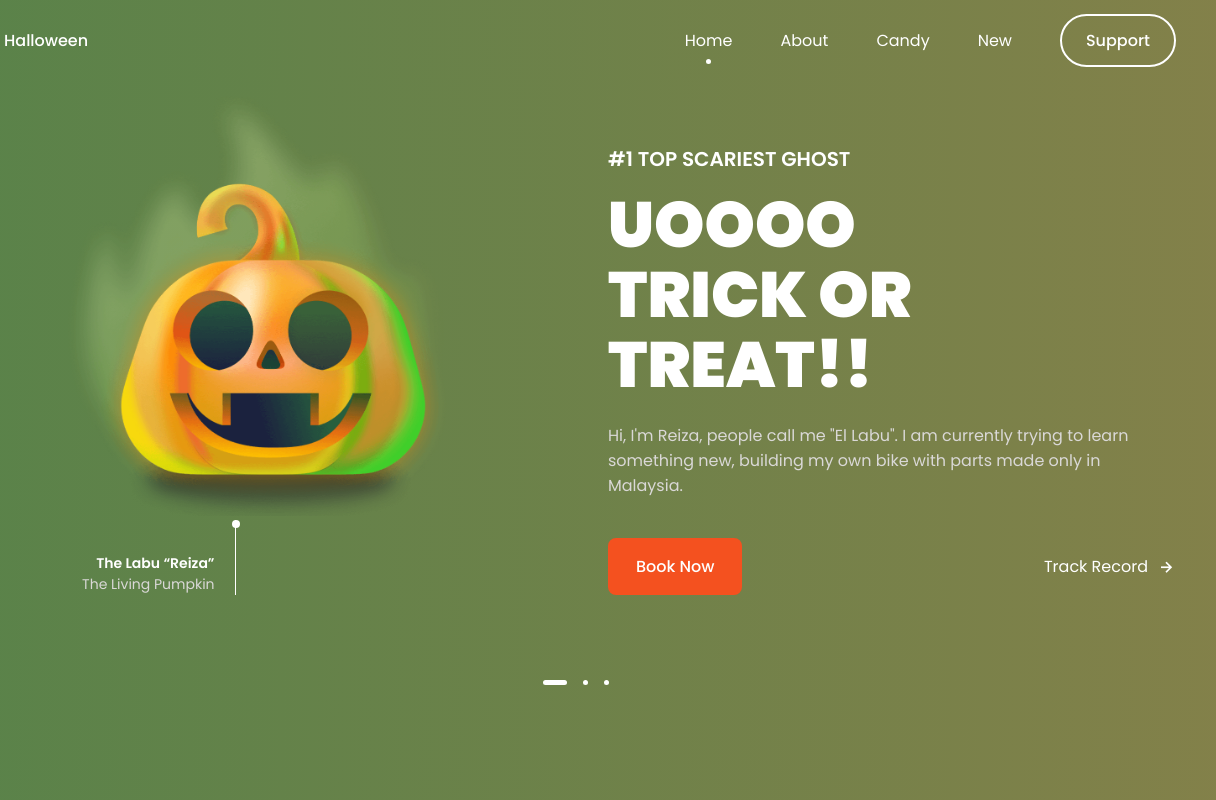
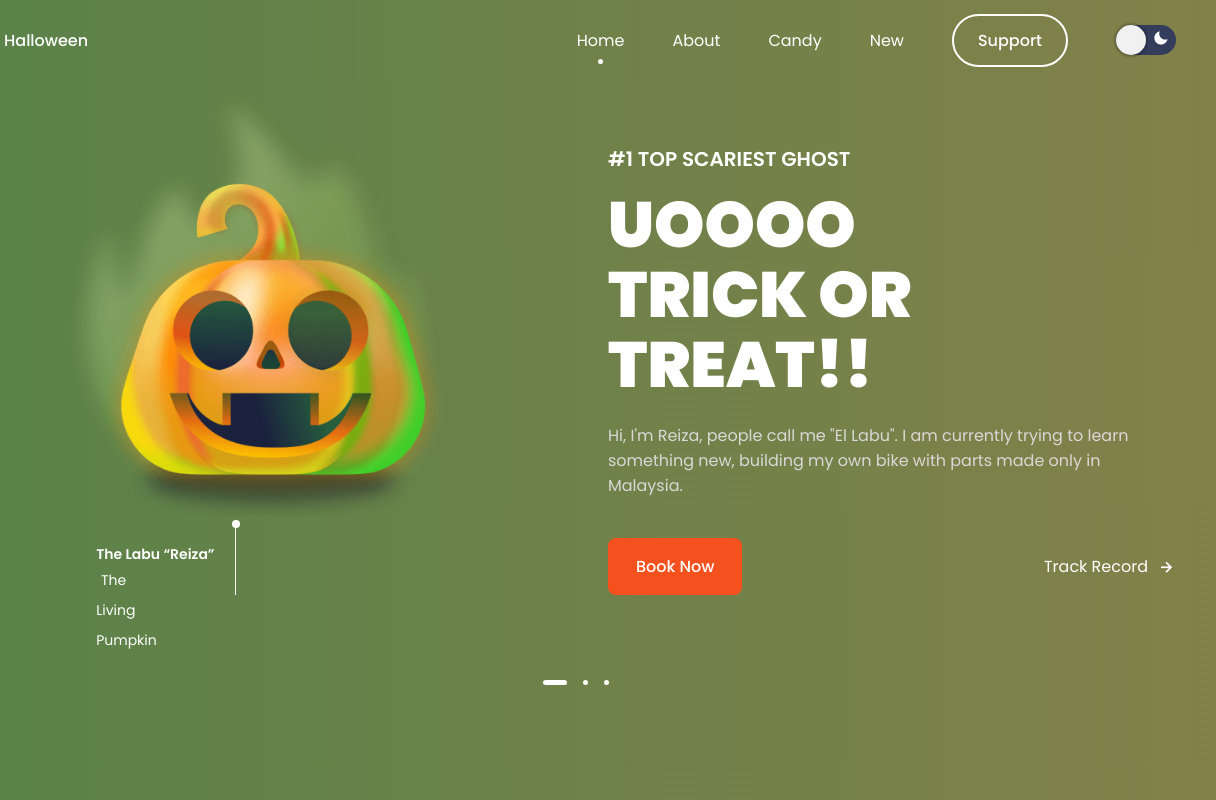
Before and after one commit to alberto120495/Halloween-website-html-css-js, a plain HTML site: page index.html in a window 1280 px wide. Shown: the top 800 px of the page, 64-1280 px from the left. Drawn offline with nearby package versions, Linux system fonts and the light colour scheme.

Commit message:
dark mode incorporatedÂ

```diff
--- a/assets/css/styles.css
+++ b/assets/css/styles.css
@@ -12,6 +12,8 @@
   --title-color: hsl(var(--hue), 4%, 100%);
   --text-color: hsl(var(--hue), 4%, 85%);
   --text-color-light: hsl(var(--hue), 4%, 55%);
+
+  /*Green Gradient*/
   --body-color: linear-gradient(
     90deg,
     hsl(104, 28%, 40%) 0%,
@@ -50,6 +52,11 @@
   /*========== z index ==========*/
   --z-tooltip: 10;
   --z-fixed: 100;
+}
+
+body.dark-mode {
+  --body-color: hsl(30, 8%, 8%);
+  --container-color: hsl(30, 8%, 35%);
 }
 
 /* Responsive typography */
@@ -228,6 +235,53 @@ button {
 .nav__link:hover {
   color: var(--text-color);
 }
+
+/*DARK MODE*/
+
+.switch {
+  background-color: #343d5b;
+  border-radius: 1000px;
+  border: none;
+  position: relative;
+  cursor: pointer;
+  display: flex;
+  outline: none;
+}
+
+.switch::after {
+  content: "";
+  display: block;
+  width: 30px;
+  height: 30px;
+  position: absolute;
+  background-color: #f1f1f1;
+  top: 0;
+  left: 0;
+  right: unset;
+  border-radius: 100px;
+  transition: 0.3s ease all;
+  box-shadow: 0px 0px 2px 2px rgba(0, 0, 0, 0.2);
+}
+
+.active {
+  background: orange;
+  color: #000;
+}
+
+.active::after {
+  left: unset;
+  right: 0;
+}
+
+span {
+  width: 30px;
+  height: 30px;
+  line-height: 30px;
+  display: block;
+  background: none;
+  color: #fff;
+}
+
 /* Show menu */
 .show-menu {
   top: 0;
--- a/assets/js/main.js
+++ b/assets/js/main.js
@@ -104,3 +104,27 @@ sr.reveal(".category__data, .trick__content, .footer__container", {
 });
 sr.reveal(".about__data, .discount__img", { origin: "left" });
 sr.reveal(".about__img, .discount__data", { origin: "right" });
+
+/*=============== Dark Mode ===============*/
+const botonSwitch = document.querySelector("#switch");
+
+botonSwitch.addEventListener("click", () => {
+  document.body.classList.toggle("dark-mode");
+  botonSwitch.classList.toggle("active");
+
+  //Guardar el modo el localstorage
+  if (document.body.classList.contains("dark-mode")) {
+    localStorage.setItem("dark-mode", "true");
+  } else {
+    localStorage.setItem("dark-mode", "false");
+  }
+});
+
+//Obtener el modo actual
+if (localStorage.getItem("dark-mode") === "true") {
+  document.body.classList.add("dark-mode");
+  botonSwitch.classList.add("active");
+} else {
+  document.body.classList.remove("dark-mode");
+  botonSwitch.classList.remove("active");
+}
--- a/index.html
+++ b/index.html
@@ -52,6 +52,11 @@
             </li>
 
             <a href="#" class="button button--ghost">Support</a>
+
+            <button class="switch" id="switch">
+              <span><i class="bx bxs-sun"></i></span>
+              <span><i class="bx bxs-moon"></i></span>
+            </button>
           </ul>
 
           <div class="nav__close" id="nav-close">
```
